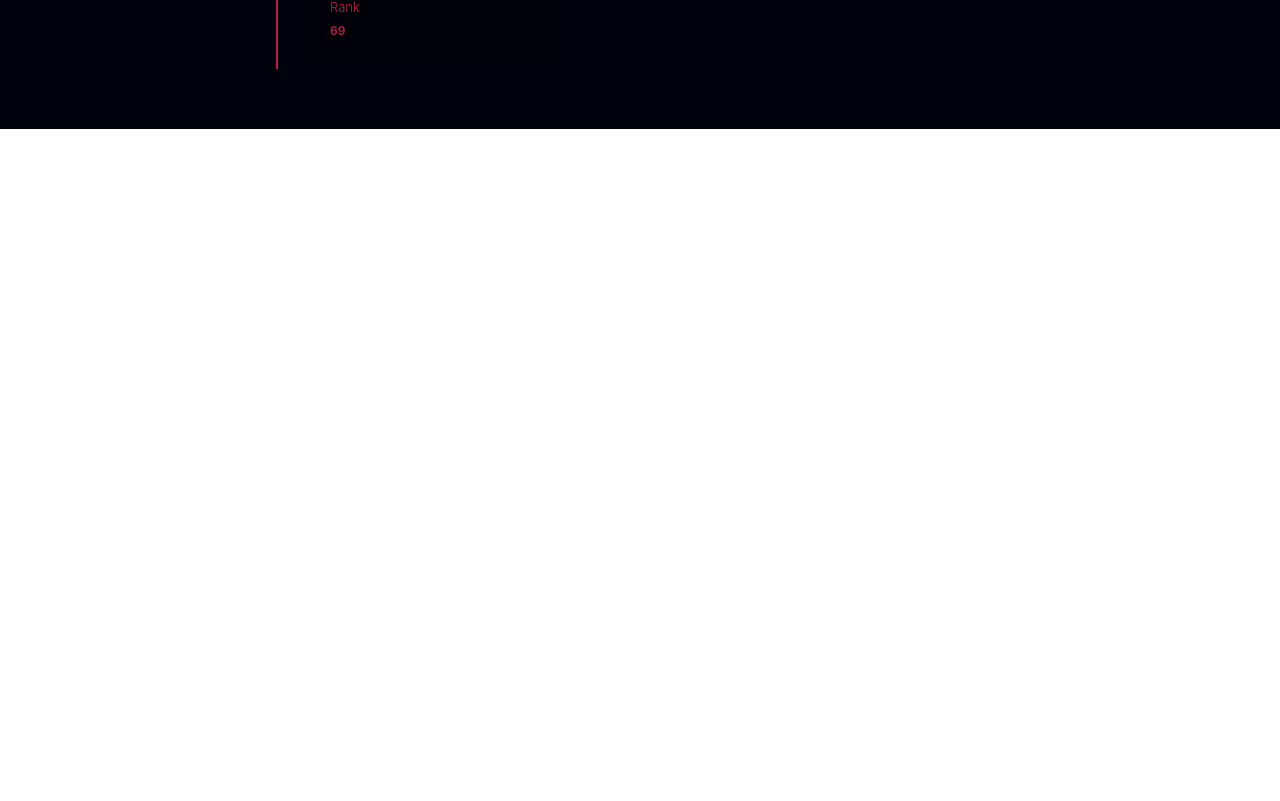
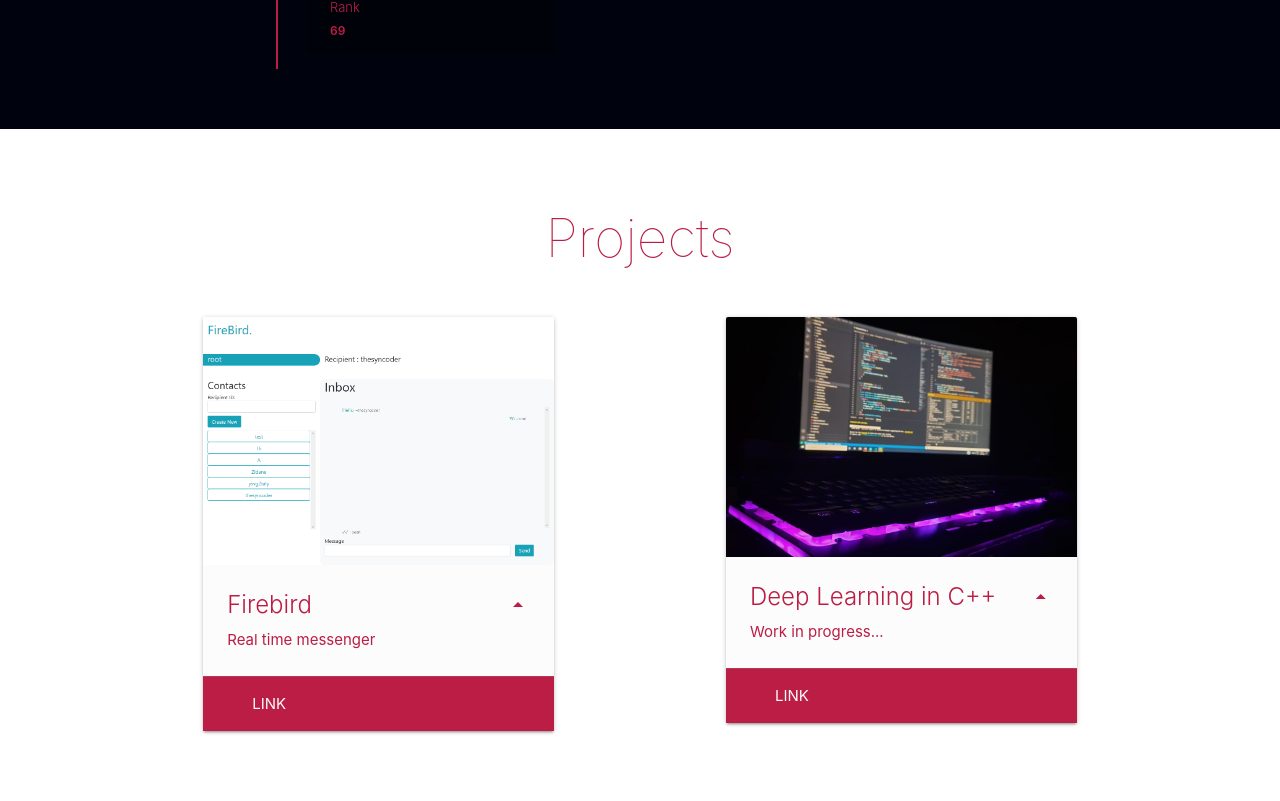
Before and after one commit to noob77777/noob77777.github.io, a React (Create React App) app: page / in a window 1280 px wide. Shown: the part 3179-3980 px from the top of the page. Built offline with nearby package versions, Linux system fonts and the light colour scheme.

Commit message:
Added projects section

```diff
--- a/src/components/Main/Projects/Projects.js
+++ b/src/components/Main/Projects/Projects.js
@@ -5,12 +5,80 @@ class Projects extends Component {
   render() {
     return (
       <div className={styles.Projects + " Projects"}>
-        <br />
-        <br />
         <div id="projects-main" className="container">
+          <br />
+          <br />
           <div className="row">
-            <div className="col s12 l6"></div>
-            <div className="col s12 l6"></div>
+            <div className={styles.projectsHeader + " col s12"}>
+              <h2>Projects</h2>
+            </div>
+          </div>
+          <div className="row">
+            <div className="col s12 l5">
+              <div className={styles.card + " card"}>
+                <div className="card-image waves-effect waves-block waves-light">
+                  <img
+                    className="activator"
+                    src={require("../../../img/firebird.png")}
+                    alt=""
+                  />
+                </div>
+                <div className="card-content">
+                  <span className="card-title activator">
+                    Firebird
+                    <i className="material-icons right">arrow_drop_up</i>
+                  </span>
+                  <p>Real time messenger</p>
+                </div>
+                <div className="card-action">
+                  <a
+                    href="https://noob77777.github.com/firebird.github.com"
+                    target="_blank"
+                    rel="noopener noreferrer"
+                    id={styles.link}
+                  >
+                    Link
+                  </a>
+                </div>
+                <div className="card-reveal">
+                  <span className="card-title">
+                    FireBird<i className="material-icons right">close</i>
+                  </span>
+                  <p>Using Bootstrap and Firebase. </p>
+                  <p>Major changes in progress.</p>
+                </div>
+              </div>
+            </div>
+            <div className="col s12 l5 offset-l2">
+              <div className={styles.card + " card"}>
+                <div className="card-image waves-effect waves-block waves-light">
+                  <img
+                    className="activator"
+                    src={require("../../../img/project2.jpg")}
+                    alt=""
+                  />
+                </div>
+                <div className="card-content">
+                  <span className="card-title activator ">
+                    Deep Learning in C++
+                    <i className="material-icons right">arrow_drop_up</i>
+                  </span>
+                  <p>Work in progress...</p>
+                </div>
+                <div className="card-action">
+                  <a href="/#projects-main" id={styles.link}>
+                    Link
+                  </a>
+                </div>
+                <div className="card-reveal">
+                  <span className="card-title">
+                    Deep Learning in C++
+                    <i className="material-icons right">close</i>
+                  </span>
+                  <p></p>
+                </div>
+              </div>
+            </div>
           </div>
         </div>
       </div>
--- a/src/components/Main/Projects/projects.module.scss
+++ b/src/components/Main/Projects/projects.module.scss
@@ -1,5 +1,35 @@
 @import "../../../common.module.scss";
 
 .Projects {
-  min-height: 110vh;
+  min-height: 90vh;
+  color: $red;
+
+  .projectsHeader {
+    text-align: center;
+    h2 {
+      font-weight: lighter;
+    }
+  }
+
+  @media screen and (max-width: 600px) {
+    .projectsHeader {
+      text-align: left;
+    }
+  }
+
+  .card {
+    background-color: $white;
+    :global(.card-action) {
+      background-color: $red;
+    }
+  }
+
+  #link {
+    color: $white;
+    padding: 8px 25px;
+    border-radius: 2px;
+  }
+  #link:hover {
+    background-color: $dark-red;
+  }
 }
```
Also changed, not shown: src/img/firebird.png (added), src/img/project2.jpg (added).
